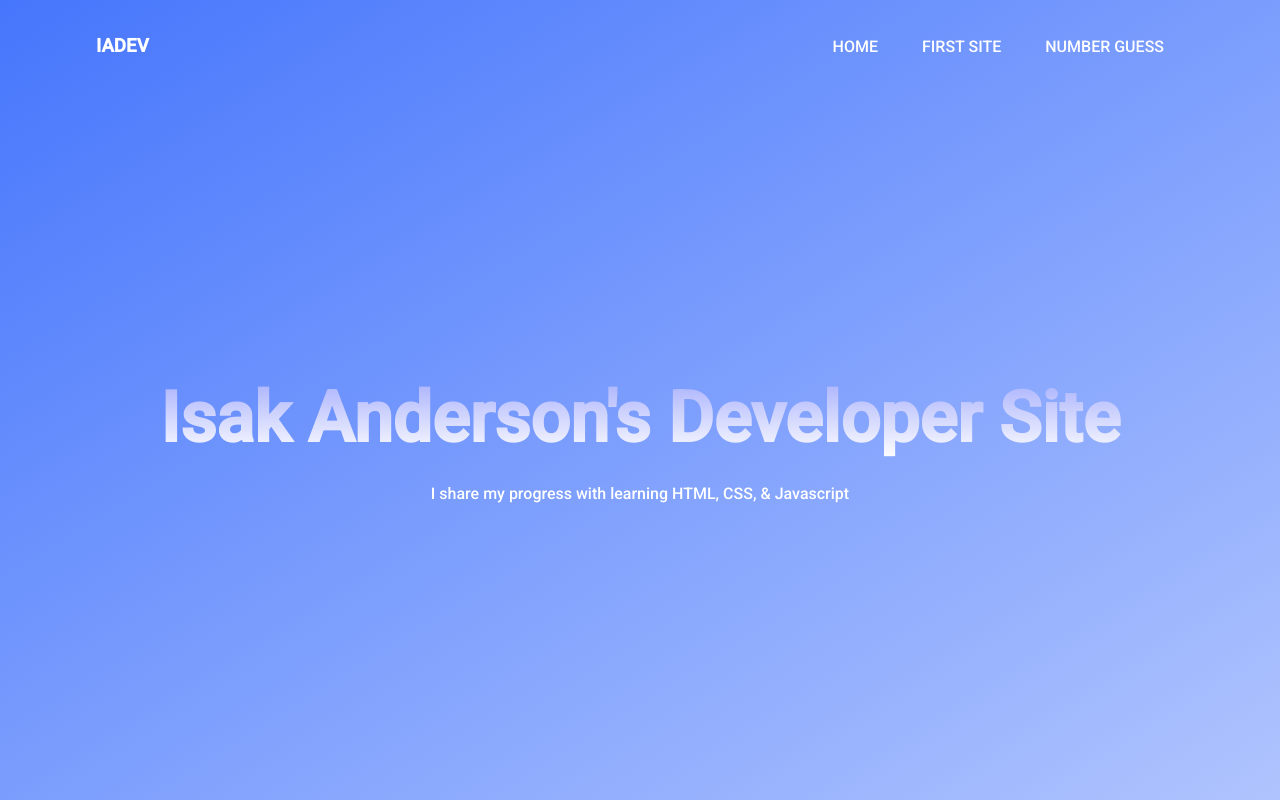
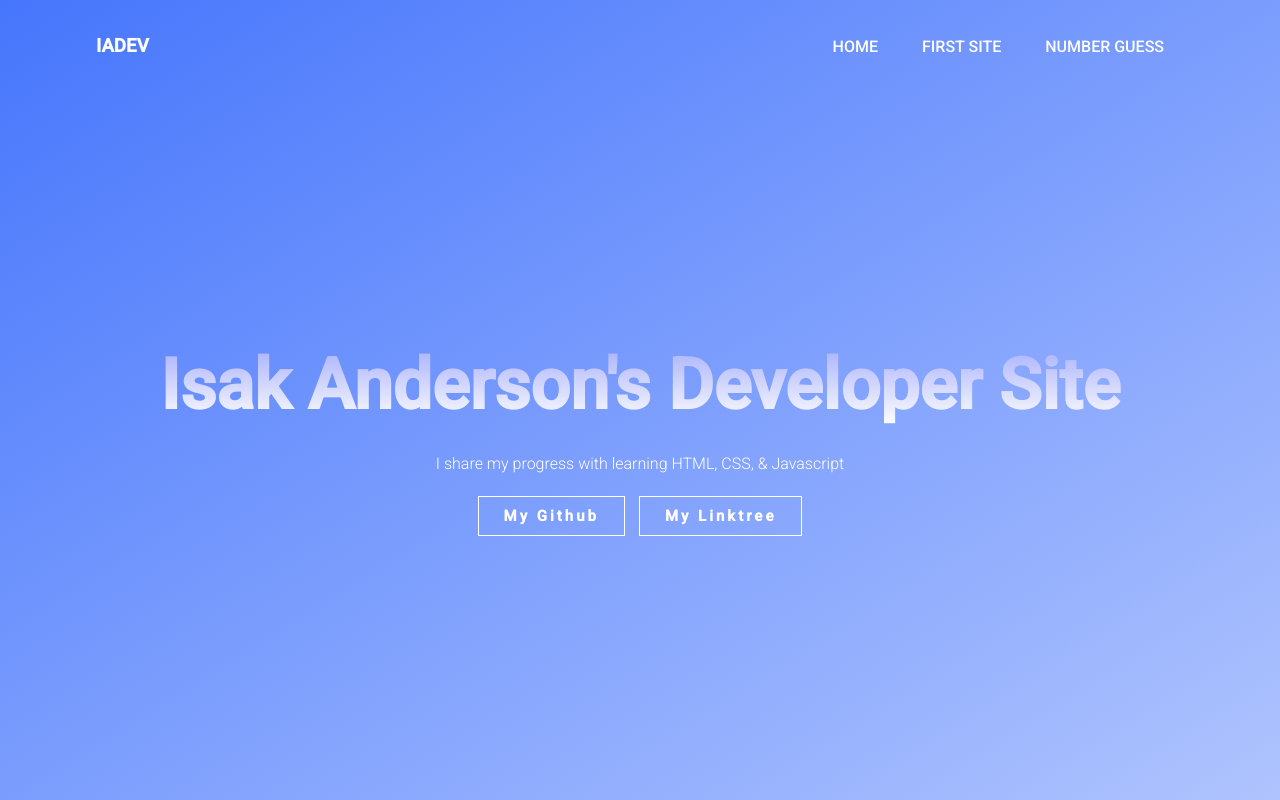
Before and after one commit to isakanderson-official/dev-site, a plain HTML site: page index.html in a window 1280 px wide. Drawn offline with Linux system fonts and the light colour scheme.

Commit message:
Added new buttons

```diff
--- a/index.html
+++ b/index.html
@@ -19,6 +19,23 @@
       <div class="content">
         <h1>Isak Anderson's Developer Site</h1>
         <p>I share my progress with learning HTML, CSS, & Javascript</p>
+
+        <div>
+          <a
+            class="button-container"
+            href="https://github.com/isakanderson-official"
+          >
+            <button type="button">
+              <span>My Github</span>
+            </button>
+          </a>
+
+          <a class="button-container" href="https://linktr.ee/Isakanderson">
+            <button type="button">
+              <span>My Linktree</span>
+            </button>
+          </a>
+        </div>
       </div>
     </div>
   </body>
--- a/style.css
+++ b/style.css
@@ -75,3 +75,29 @@
   -webkit-background-clip: text;
   -webkit-text-fill-color: transparent;
 }
+
+.content p {
+  margin: 20px auto;
+  font-weight: 100;
+  line-height: 25px;
+  /* padding-left: 25%;
+  padding-right: 25%; */
+}
+
+.button-container {
+  padding: 5px 5px;
+  text-decoration: none;
+}
+button {
+  background-color: transparent;
+  position: relative;
+  display: inline-block;
+  padding: 10px 25px;
+  border: 1.1px solid #fff;
+  color: #fff;
+  text-decoration: none;
+  font-weight: 600;
+  font-size: 15px;
+  letter-spacing: 3px;
+  cursor: pointer;
+}
```
